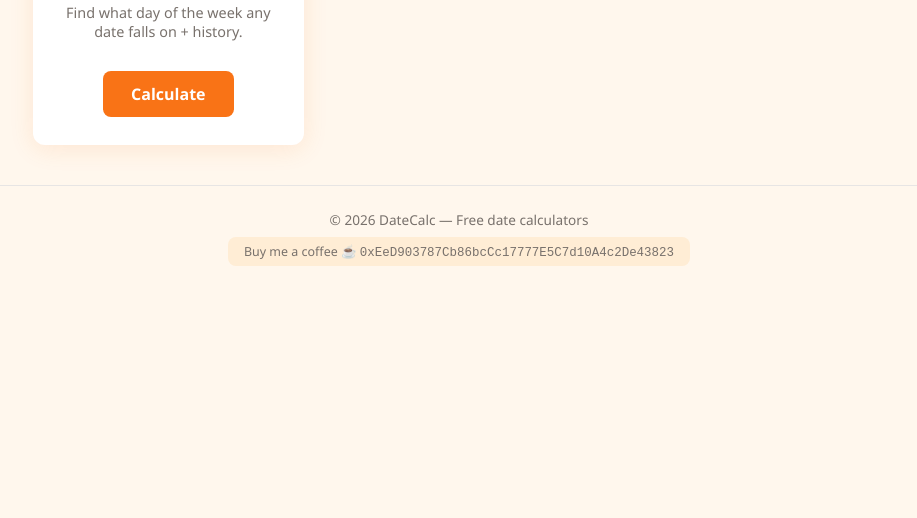
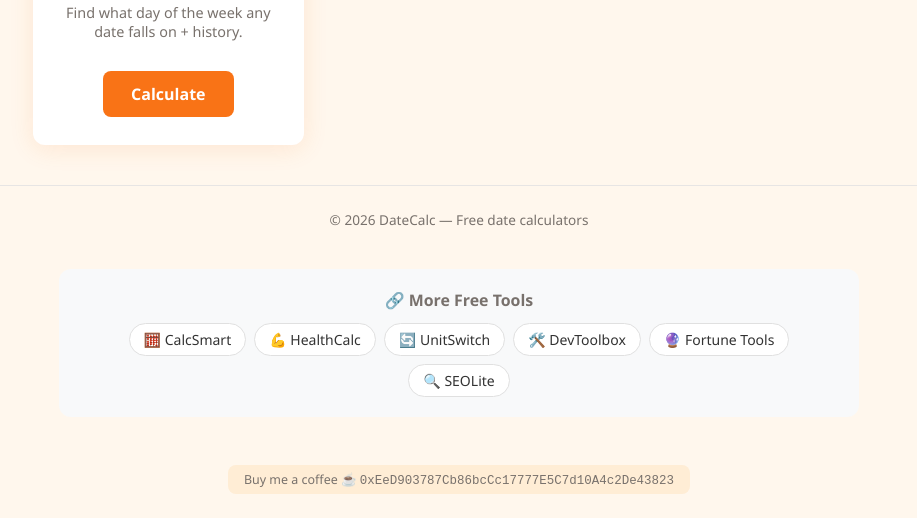
Before and after one commit to rorojiao/datecalc, a plain HTML site: page index.html in a window 1280 px wide. Shown: the part 653-1171 px from the top of the page, without its empty margins (181-1098 px from the left). Before the commit the page ends 943 px from the top, so only its background shows below. Drawn offline with Linux system fonts and the light colour scheme.

Commit message:
add cross-links to related tools

```diff
--- a/index.html
+++ b/index.html
@@ -58,7 +58,19 @@
 
 <footer>
   <div data-i18n="footer">© 2026 DateCalc — Free date calculators</div>
-  <div class="donate"><span data-i18n="donate_label">Buy me a coffee ☕</span> <code>0xEeD903787Cb86bcCc17777E5C7d10A4c2De43823</code></div>
+  <div class="more-tools" style="max-width:800px;margin:40px auto;padding:20px;background:#f8f9fa;border-radius:12px;text-align:center">
+  <h3 style="margin-bottom:12px">🔗 More Free Tools</h3>
+  <div style="display:flex;flex-wrap:wrap;gap:8px;justify-content:center">
+    <a href="https://rorojiao.github.io/calcsmart/" style="padding:6px 14px;background:#fff;border-radius:20px;text-decoration:none;color:#333;border:1px solid #e0e0e0;font-size:14px">🧮 CalcSmart</a>
+    <a href="https://rorojiao.github.io/healthcalc/" style="padding:6px 14px;background:#fff;border-radius:20px;text-decoration:none;color:#333;border:1px solid #e0e0e0;font-size:14px">💪 HealthCalc</a>
+    <a href="https://rorojiao.github.io/unitswitch/" style="padding:6px 14px;background:#fff;border-radius:20px;text-decoration:none;color:#333;border:1px solid #e0e0e0;font-size:14px">🔄 UnitSwitch</a>
+    <a href="https://rorojiao.github.io/devtoolbox/" style="padding:6px 14px;background:#fff;border-radius:20px;text-decoration:none;color:#333;border:1px solid #e0e0e0;font-size:14px">🛠️ DevToolbox</a>
+    <a href="https://rorojiao.github.io/fortune-tools/" style="padding:6px 14px;background:#fff;border-radius:20px;text-decoration:none;color:#333;border:1px solid #e0e0e0;font-size:14px">🔮 Fortune Tools</a>
+    <a href="https://rorojiao.github.io/seolite/" style="padding:6px 14px;background:#fff;border-radius:20px;text-decoration:none;color:#333;border:1px solid #e0e0e0;font-size:14px">🔍 SEOLite</a>
+  </div>
+</div>
+
+<div class="donate"><span data-i18n="donate_label">Buy me a coffee ☕</span> <code>0xEeD903787Cb86bcCc17777E5C7d10A4c2De43823</code></div>
 </footer>
 </body>
 </html>
```
